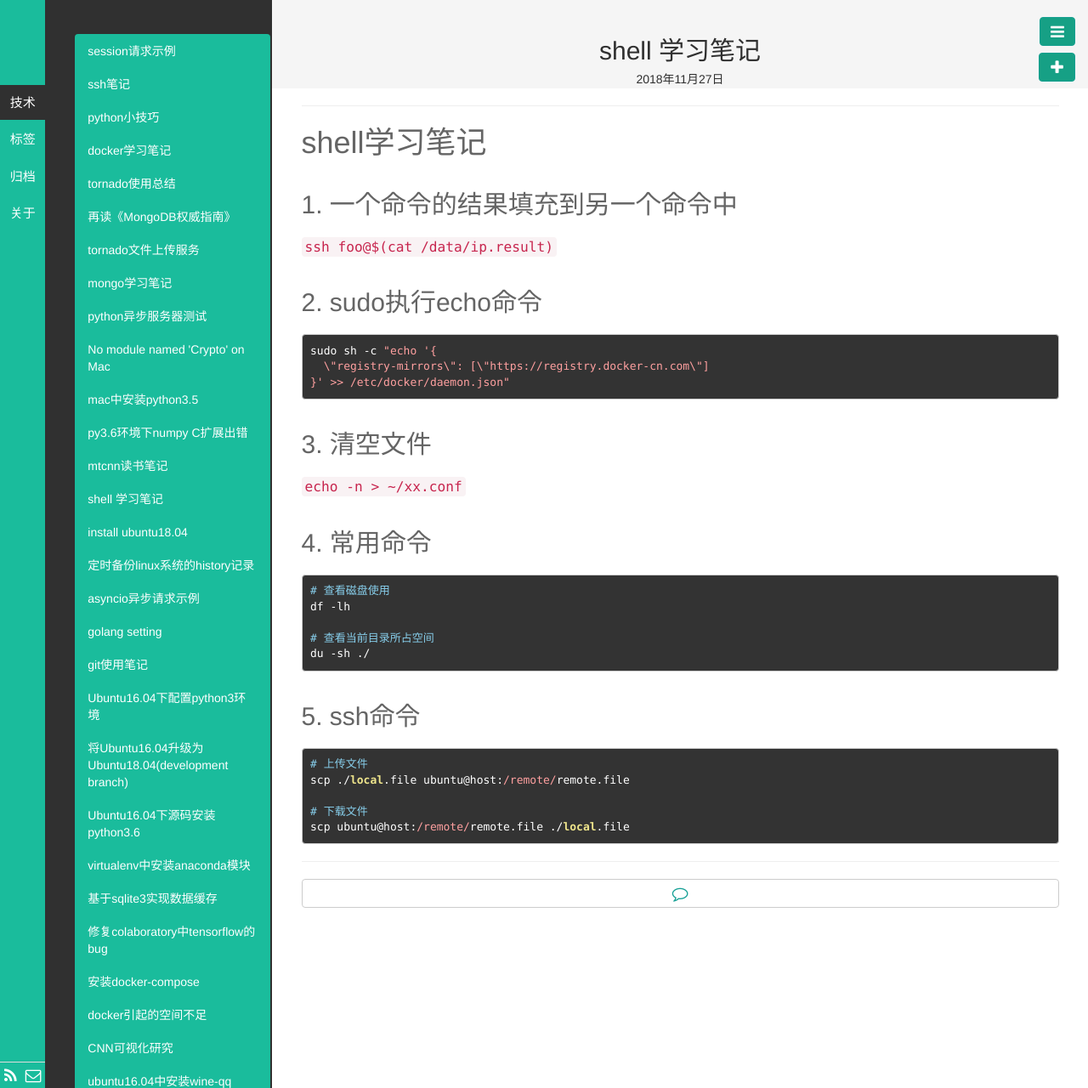
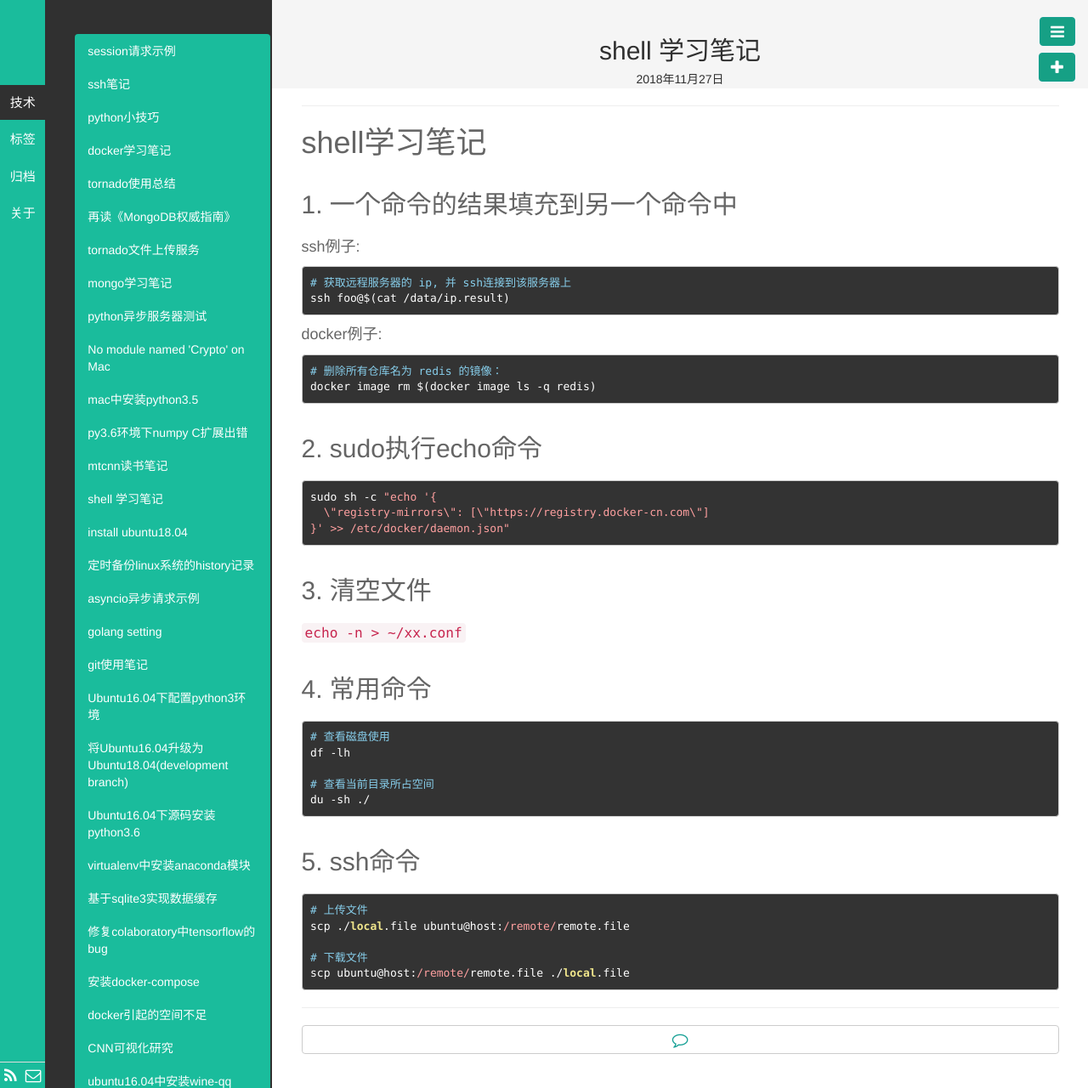
Before and after one commit to fengrk/frkhit.github.io, a Jekyll site: the page built from _posts/blog/2018-11-27-shell_learning_note.md, in a window 1280 px wide. Shown: the whole page at 85% size. Built offline with Jekyll 4.4.1, drawn with Linux system fonts in a browser that asks for light colours; Markdown is read by kramdown in place of the engine named in the settings.

Commit message:
Update 2018-11-27-shell_learning_note.md

````diff
--- a/_posts/blog/2018-11-27-shell_learning_note.md
+++ b/_posts/blog/2018-11-27-shell_learning_note.md
@@ -10,8 +10,17 @@ description:
 # shell学习笔记
 
 ## 1. 一个命令的结果填充到另一个命令中
-```ssh foo@$(cat /data/ip.result)```
+ssh例子:
+```
+# 获取远程服务器的 ip, 并 ssh连接到该服务器上
+ssh foo@$(cat /data/ip.result)
+```
 
+docker例子:
+```
+# 删除所有仓库名为 redis 的镜像：
+docker image rm $(docker image ls -q redis)
+```
 ## 2. sudo执行echo命令
 ```
 sudo sh -c "echo '{
````
